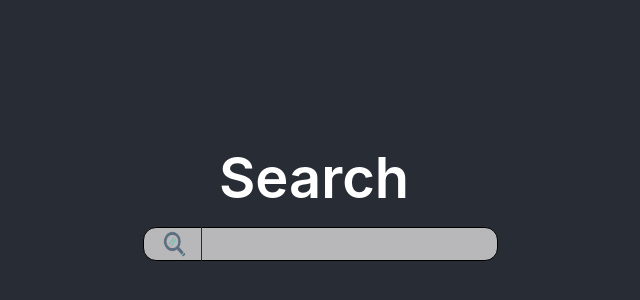
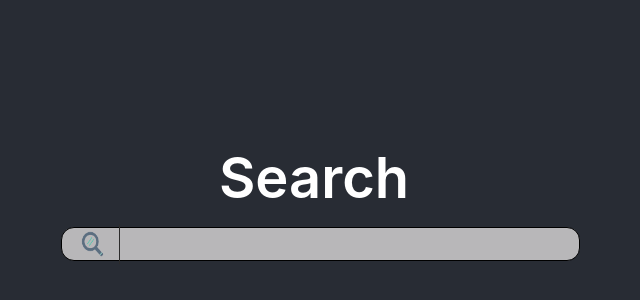
Before and after one commit to Hitesh-IDK/sample-search, a React (Create React App) app: page / in a window 1280 px wide. Shown: the part 174-474 px from the top of the page, without its empty margins (326-966 px from the left). Built offline with nearby package versions, Linux system fonts and the light colour scheme.

Commit message:
a slight change to computer display css

```diff
--- a/src/components/SearchBar.css
+++ b/src/components/SearchBar.css
@@ -33,11 +33,11 @@ input.search__mini {
 
 input.search {
     align-items: center;
-    width: 80%;
+    width: 85%;
     height: 3vh;
     font-size: 2vh;
     background-color: transparent;
-    margin-left: 0.8vw;
+    margin-left: 0.3vw;
     margin-top: 0.1vh;
     border: none;
 }
--- a/src/components/SearchGui.css
+++ b/src/components/SearchGui.css
@@ -136,7 +136,7 @@ div.search_container__title {
   height: 4vh;
   align-items: center;
   align-content: center;
-  width: 120%;
+  width: 180%;
   border-radius: 13px;
   border: 1px solid black;
 }
```
